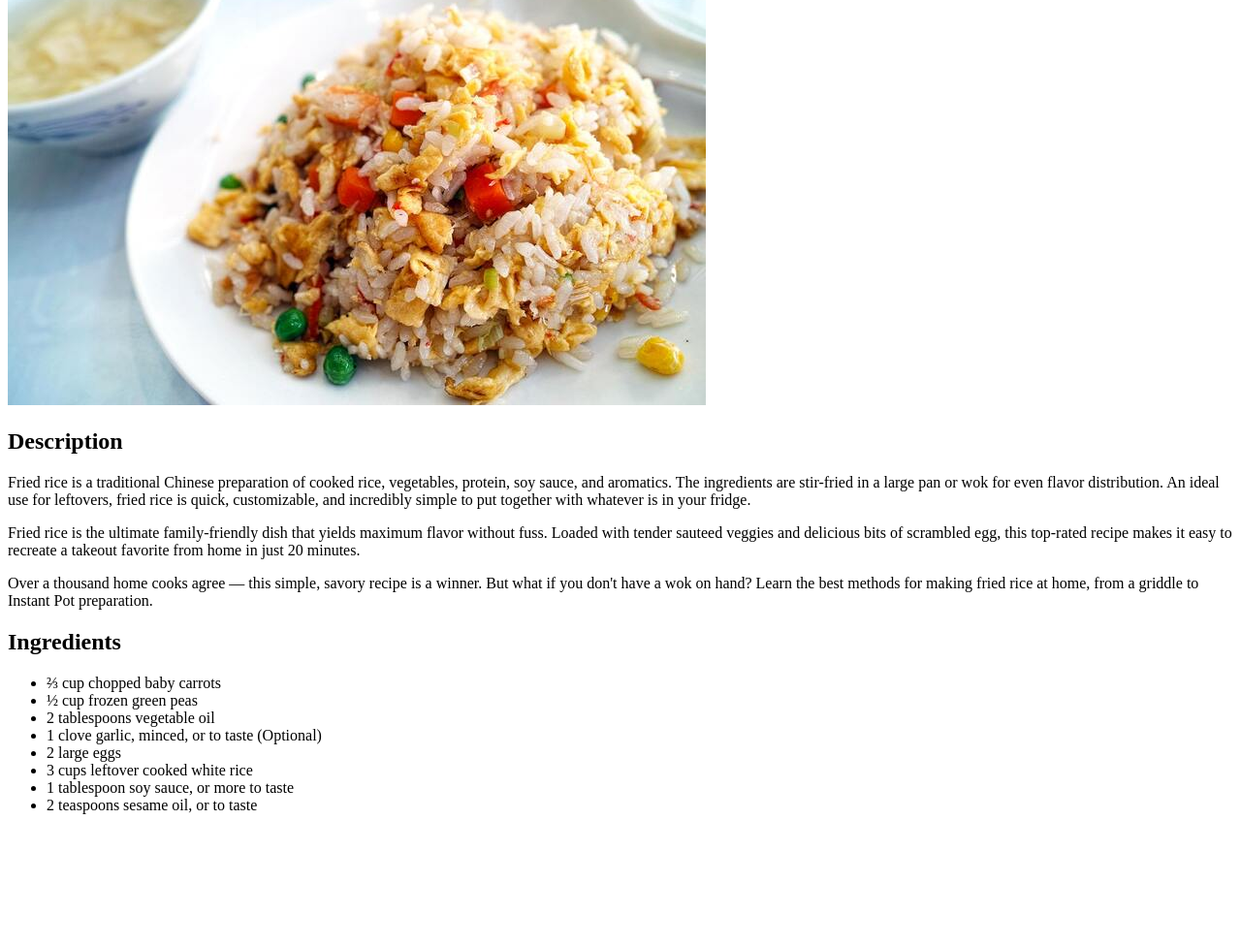
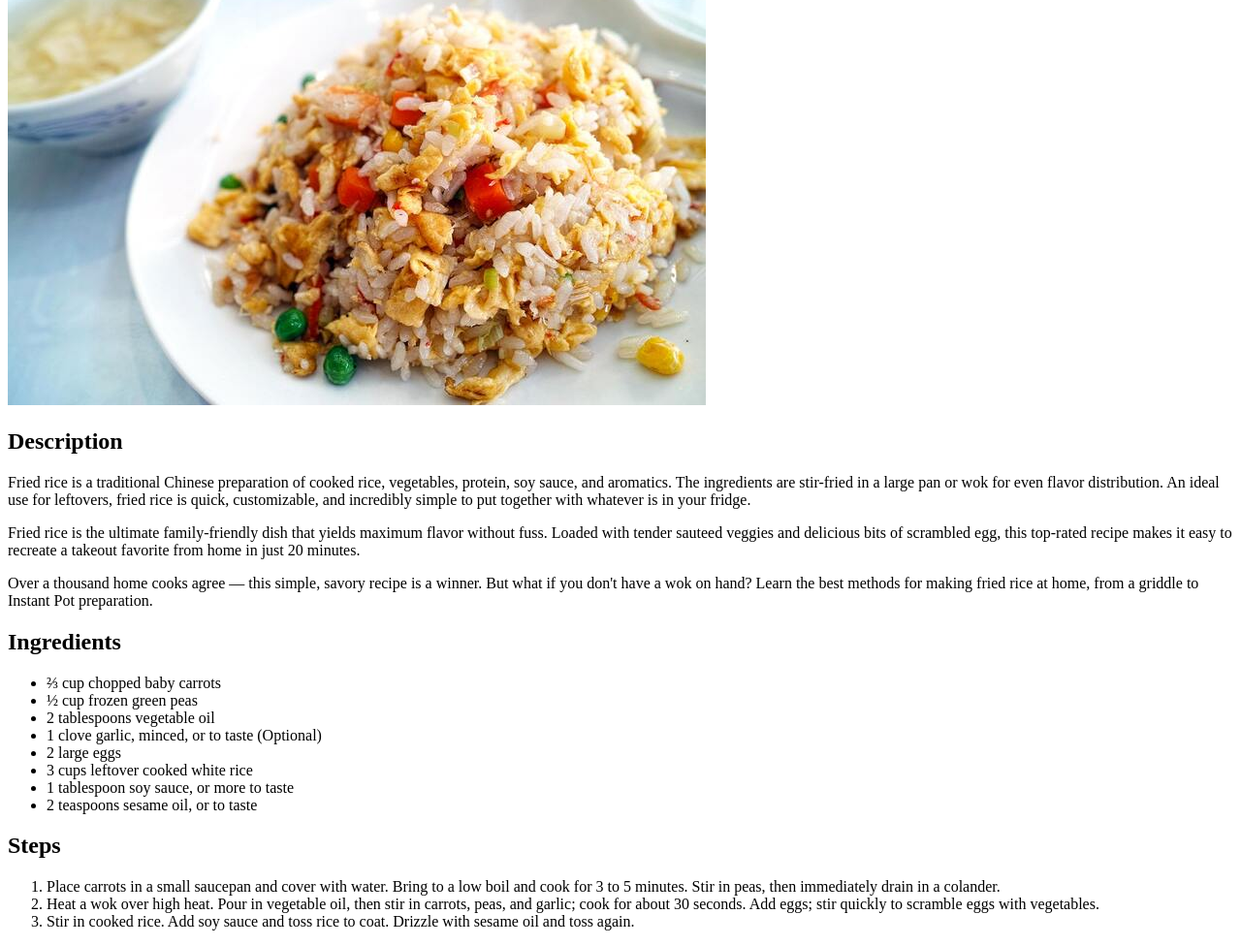
Before and after one commit to ViTran25/odin-recipes, a plain HTML site: page recipes/fried_rice.html in a window 1280 px wide. Shown: the part 142-1118 px from the top of the page at 97% size. Before the commit the page ends 998 px from the top, so only its background shows below. Drawn offline with Linux system fonts and the light colour scheme.

Commit message:
Add content (Steps) to (Fried Rice) page
Add an ordered list of the steps needed

```diff
--- a/recipes/fried_rice.html
+++ b/recipes/fried_rice.html
@@ -26,5 +26,12 @@
             <li>1 tablespoon soy sauce, or more to taste</li>
             <li>2 teaspoons sesame oil, or to taste</li>
         </ul>
+        <!--Steps-->
+        <h2>Steps</h2>
+        <ol>
+            <li>Place carrots in a small saucepan and cover with water. Bring to a low boil and cook for 3 to 5 minutes. Stir in peas, then immediately drain in a colander.</li>
+            <li>Heat a wok over high heat. Pour in vegetable oil, then stir in carrots, peas, and garlic; cook for about 30 seconds. Add eggs; stir quickly to scramble eggs with vegetables.</li>
+            <li>Stir in cooked rice. Add soy sauce and toss rice to coat. Drizzle with sesame oil and toss again.</li>
+        </ol>
     </body>
 </html>
```
